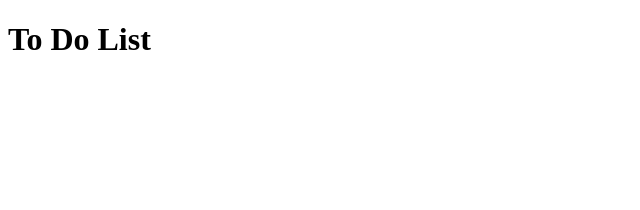
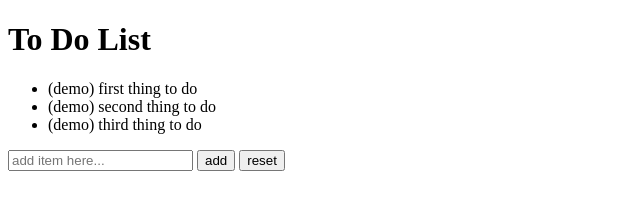
Before and after one commit to yosupCheon/To-Do-List, an Electron app: page index.html in a window 1280 px wide. Shown: the whole page, without its empty margins (0-640 px from the left). Drawn offline with Linux system fonts and the light colour scheme.

Commit message:
added the basic features without javascript functionality

```diff
--- a/index.html
+++ b/index.html
@@ -4,10 +4,26 @@
     <meta charset="UTF-8">
     <!-- https://developer.mozilla.org/en-US/docs/Web/HTTP/CSP -->
     <meta http-equiv="Content-Security-Policy" content="default-src 'self'; script-src 'self'">
+    <meta name="viewport" content="width=device-width, initial-scale=1">
     <title>To Do List</title>
   </head>
   <body>
     <h1>To Do List</h1>
 
+    <div class="main">
+      <ul>
+        <li> (demo) first thing to do </li>
+        <li> (demo) second thing to do </li>
+        <li> (demo) third thing to do </li>
+      </ul>
+    </div>
+
+    <form>
+      <input type="text" placeholder="add item here..." name="item"/>
+      <input type="submit" value="add"/>
+      <input type="reset" value="reset"/>
+    </form>
+
+
   </body>
 </html>
```
